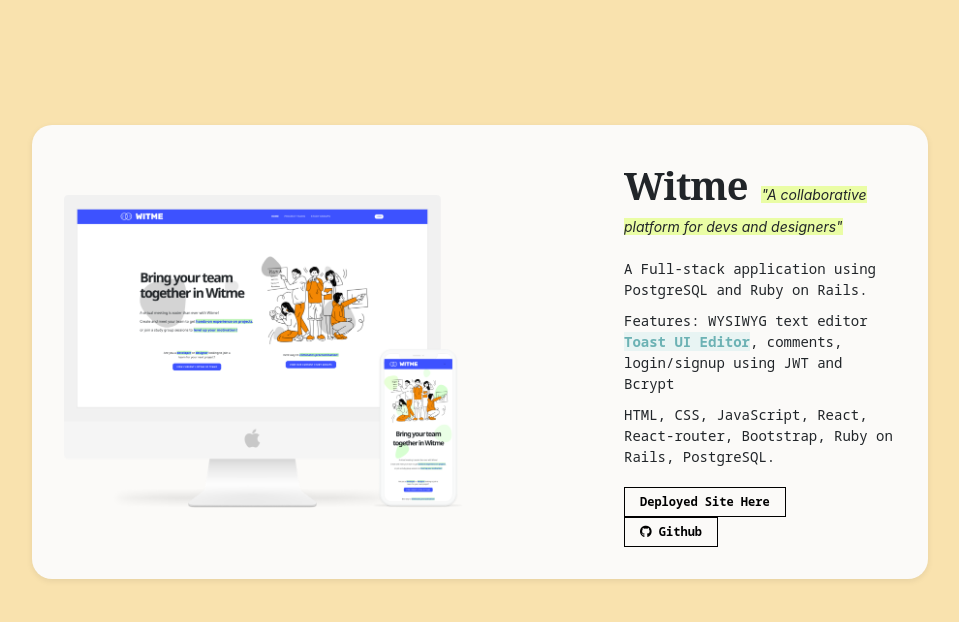
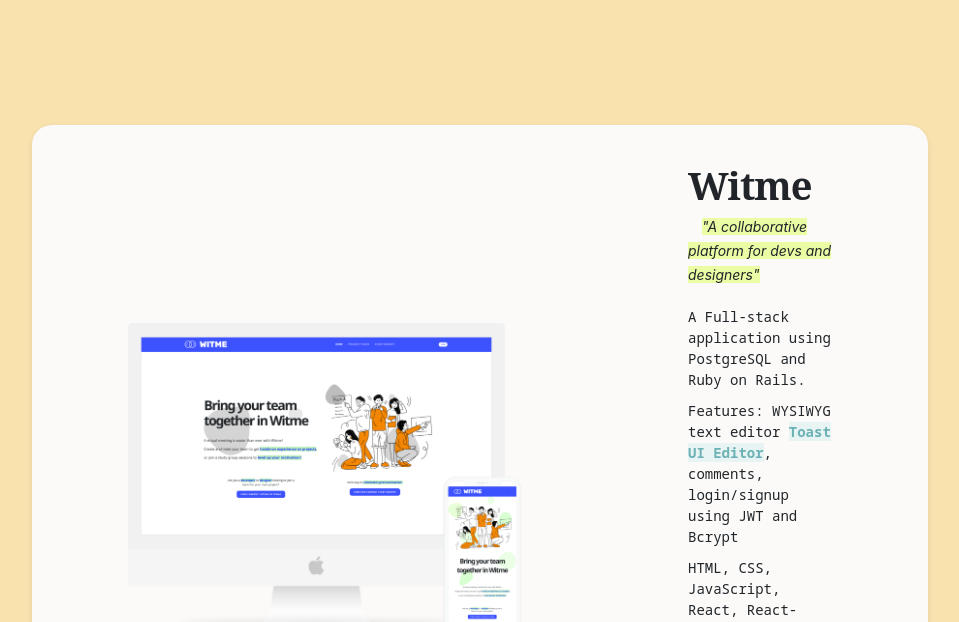
Before and after one commit to yeana-dev/yeana, a React (Create React App) app in the folder client/: page / in a window 1280 px wide. Shown: the part 1840-2462 px from the top of the page, without its empty margins (160-1119 px from the left). Built offline with nearby package versions, Linux system fonts and the light colour scheme.

Commit message:
Modified padding on each project card

```diff
--- a/client/src/components/style/Projects.css
+++ b/client/src/components/style/Projects.css
@@ -22,7 +22,7 @@
   border-radius: 20px;
   box-shadow: rgb(0 0 0 / 8%) 0px 2px 6px;
   background-color: #fbfaf8;
-  padding: 2em;
+  padding: 2em 6em;
 }
 
 #projects .project img {
```
